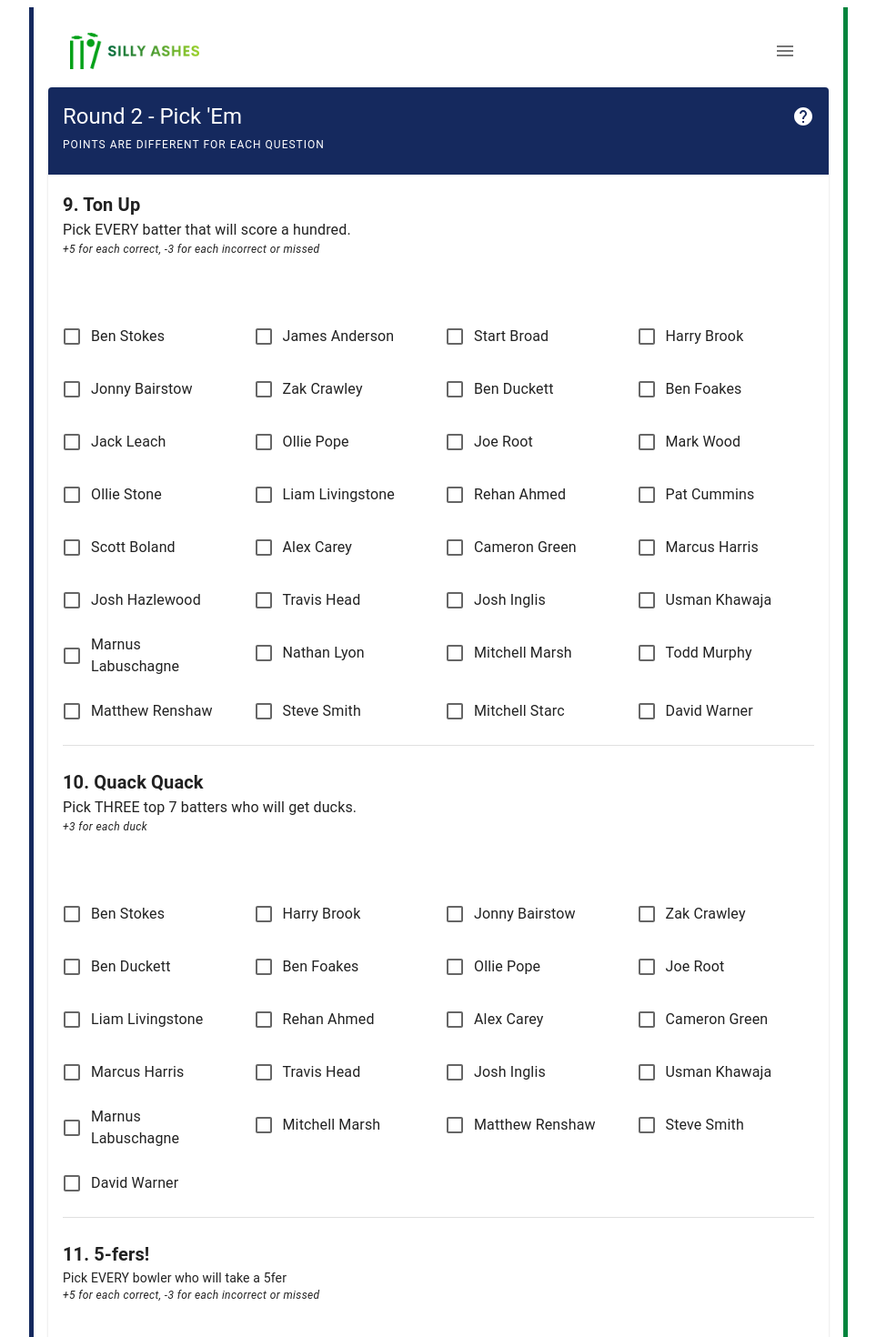
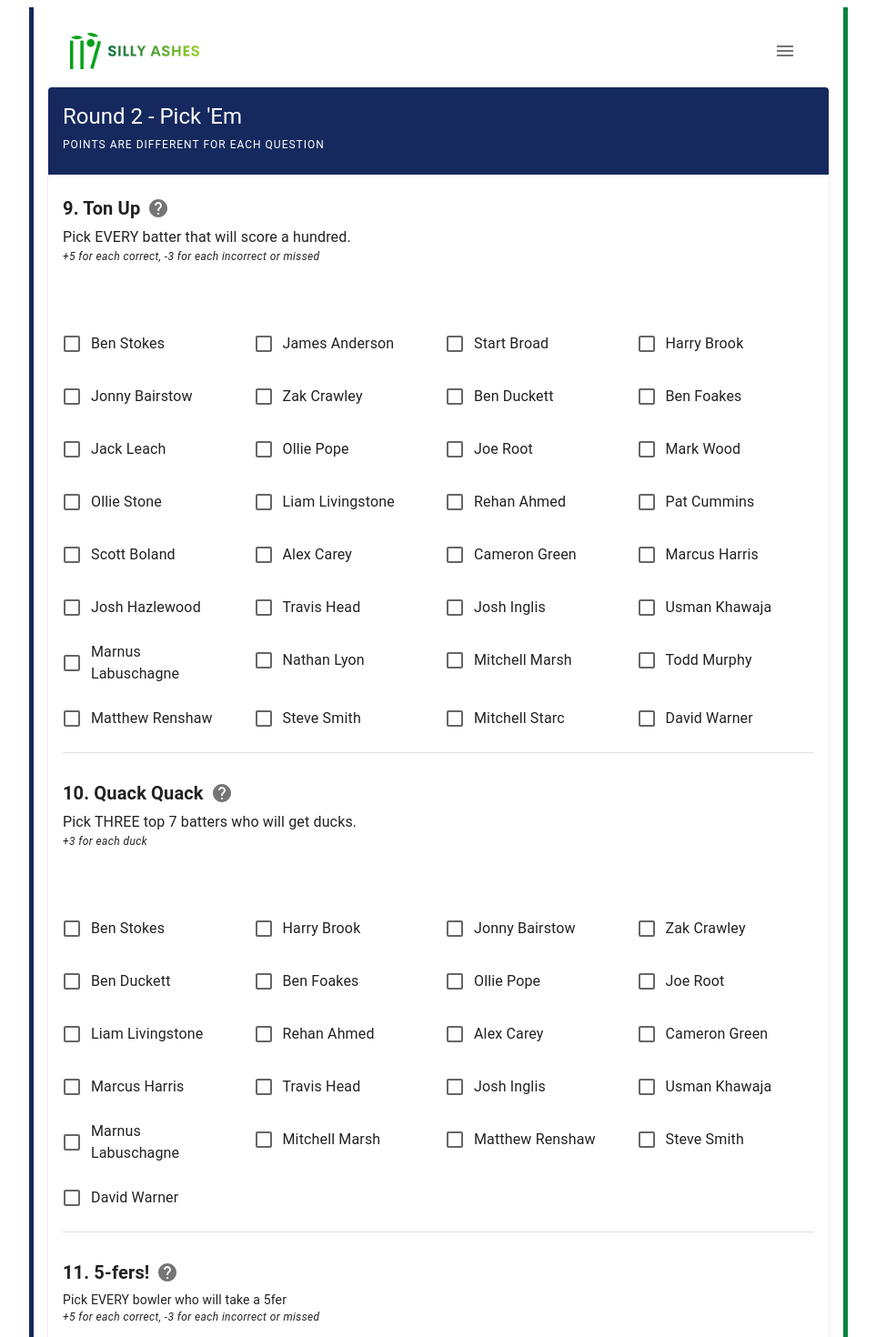
Before and after one commit to mdnrosen/sillyashes, a React (Create React App) app: page /pick in a window 1280 px wide. Shown: the top 1470 px of the page at 91% size, without its empty margins (158-1121 px from the left). Built offline with nearby package versions, Linux system fonts and the light colour scheme.

Commit message:
helpers now as a tool tip next to each question, no more modals

```diff
--- a/src/components/BigHitters.js
+++ b/src/components/BigHitters.js
@@ -2,6 +2,8 @@ import React, { useState, useEffect, useContext } from 'react'
 import players from '../players.json'
 import { Box, Divider,FormControl, Grid, InputLabel, MenuItem, Select, Typography } from '@mui/material'
 import { GuessContext } from '../App'
+import QTitle from './QTitle'
+
 
 const BigHitters = ({ handlePickem, question }) => {
     const guesses = useContext(GuessContext)
@@ -29,7 +31,11 @@ const BigHitters = ({ handlePickem, question }) => {
     return (
         <Grid item xs={12}>
             <Box sx={{ display: 'flex', flexDirection: 'column', width: '100%'}}>
-                <Typography variant="h6"><b>{question.num}. {question.title}</b></Typography>
+                <QTitle
+                    title={question.title}
+                    num={question.num}
+                    help={question.help}
+                />
                 <Typography variant="body2">{question.question}</Typography>
                 <Typography variant="caption"><i>{question.marks}</i></Typography>
 
--- a/src/components/FiveWickets.js
+++ b/src/components/FiveWickets.js
@@ -2,7 +2,7 @@ import React, { useState, useEffect, useContext } from 'react'
 import players from '../players.json'
 import { getAvatarName, getBGColor } from '../helpers'
 import { Box, Checkbox, Chip, Divider, FormControlLabel, FormGroup, Grid, Toolbar, Tooltip, Typography } from '@mui/material'
-
+import QTitle from './QTitle'
 import { GuessContext } from '../App'
 
 
@@ -33,8 +33,11 @@ const FiveWickets = ({ handlePickem, question }) => {
     return (
         <Grid item >
             <Box sx={{ display: 'flex', flexDirection: 'column'}}>
-                <Typography variant="h6"><b>{question.num}. {question.title}</b></Typography>
-                <Typography variant="body2">{question.question}</Typography>
+                <QTitle
+                    title={question.title}
+                    num={question.num}
+                    help={question.help}
+                />                   <Typography variant="body2">{question.question}</Typography>
                 <Typography variant="caption"><i>{question.marks}</i></Typography>
                 <Toolbar disableGutters >
                     <Box sx={{ display: 'flex', flexWrap: 'wrap', my: 1}}>
--- a/src/components/FullStraight.js
+++ b/src/components/FullStraight.js
@@ -2,7 +2,7 @@ import React, { useState, useEffect, useContext } from 'react'
 import players from '../players.json'
 import { Box, FormControl, InputLabel, Select, MenuItem, Grid, Typography } from '@mui/material'
 import { GuessContext } from '../App'
-
+import QTitle from './QTitle'
 const FullStraight = ({ handlePickem, question }) => {
     const guesses = useContext(GuessContext)
     const bowlersAus = players.filter(p => p.team === 'Australia' && p.bowler)
@@ -30,8 +30,11 @@ const FullStraight = ({ handlePickem, question }) => {
     return (
         <Grid item xs={12}>
             <Box sx={{ display: 'flex', flexDirection: 'column', width: '100%'}}>
-                <Typography variant="h6"><b>{question.num}. {question.title}</b></Typography>
-                <Typography variant="body2">{question.question}</Typography>
+                <QTitle
+                    title={question.title}
+                    num={question.num}
+                    help={question.help}
+                />                   <Typography variant="body2">{question.question}</Typography>
                 <Typography variant="caption"><i>{question.marks}</i></Typography>
 
                 <Grid container spacing={2} sx={{ mt: 1}}>
--- a/src/components/HeadtoHead.js
+++ b/src/components/HeadtoHead.js
@@ -1,18 +1,15 @@
 import { Box, Button, Card, CardActions, CardContent, CardHeader, Divider, FormControlLabel, Grid, IconButton, Radio, RadioGroup, Typography } from '@mui/material'
 import React, { useState, useContext } from 'react'
-import { Help } from '@mui/icons-material'
 import { useNavigate } from 'react-router-dom'
 
 import data from '../master.json'
 
-import HelpModal from './HelpModal'
 import { GuessContext } from '../App'
+import QTitle from './QTitle'
 
 const HeadtoHead = ({ setGuesses }) => {
     const guesses = useContext(GuessContext)
     const getRoundQs = () => data.filter(d => d.roundNum === 1)
-    const [ open, setOpen ] = useState(false)
-    const toggle = () => setOpen(!open)
     const navigate = useNavigate()
 
 
@@ -24,33 +21,24 @@ const HeadtoHead = ({ setGuesses }) => {
 
     return (
         <Card sx={{ md: {my: 1} }}>
-            <HelpModal
-                open={open}
-                toggle={toggle}
-                questions={getRoundQs().filter(q => q.help)}
-            />
-
             <CardHeader
                 sx={{ display: 'flex', justifyContent: 'center', background: '#15295e', color: 'white', borderBottom: 1}}
                 title={<Typography textAlign="left" variant="h5">Head to Head</Typography>}
                 subheader={<Typography textAlign="left" variant="overline">+5 points for each correct</Typography>}
-                action={
-                <IconButton
-                    onClick={() => toggle()}
-                    sx={{ color: 'white'}}>
-                        <Help />
-                </IconButton>
-                }
             />
             <Divider />
 
-            <CardContent>
+            <CardContent sx={{ mb: 3 }}>
                 <Box component="form" onChange={handleChange}>
                     <Grid container spacing={3}>
                         {getRoundQs().map((q, i) =>
                             <Grid key={i} item xs={12}>
                                 <RadioGroup sx={{ mb: 1}}>
-                                    <Typography variant="h6"><b>{q.num}. {q.title}</b></Typography>
+                                    <QTitle
+                                        title={q.title}
+                                        num={q.num}
+                                        help={q.help}
+                                    />
                                     <Typography variant="body2">{q.question}</Typography>
                                     {q.options.map((opt, i) => {
                                         return (
--- a/src/components/Hundreds.js
+++ b/src/components/Hundreds.js
@@ -1,9 +1,11 @@
 import React, { useState, useEffect, useContext } from 'react'
 import players from '../players.json'
 import { getAvatarName, getBGColor } from '../helpers'
-import { Box, Checkbox, Chip, Divider, FormControlLabel, FormGroup, Grid, Toolbar, Tooltip, Typography, } from '@mui/material'
+import { Box, Checkbox, Chip, Divider, FormControlLabel, FormGroup, Grid, IconButton, Toolbar, Tooltip, Typography, } from '@mui/material'
 
 import { GuessContext } from '../App'
+import { Help } from '@mui/icons-material'
+import QTitle from './QTitle'
 
 
 
@@ -33,7 +35,6 @@ const Hundreds = ({ handlePickem, question }) => {
 
 
 
-
     const renderCheckbox = (name, i) => (
             <Grid item xs={12} sm={6} md={4} lg={3} key={i}>
                 <FormGroup
@@ -56,7 +57,12 @@ const Hundreds = ({ handlePickem, question }) => {
     return (
         <Grid item >
             <Box sx={{ display: 'flex', flexDirection: 'column'}}>
-                    <Typography variant="h6"><b>{question.num}. {question.title}</b></Typography>
+                <QTitle
+                    title={question.title}
+                    num={question.num}
+                    help={question.help}
+                />
+
                     <Typography variant="body1">{question.question}</Typography>
                     <Typography variant="caption"><i>{question.marks}</i></Typography>
                     <Toolbar disableGutters >
--- a/src/components/Multis.js
+++ b/src/components/Multis.js
@@ -1,19 +1,15 @@
 import { Box, Button, Card, CardActions, CardContent, CardHeader, Divider, FormControlLabel, Grid, IconButton, Radio, RadioGroup, Typography } from '@mui/material'
-import React, { useState, useContext } from 'react'
-import { Help } from '@mui/icons-material'
+import React, { useContext } from 'react'
 import { useNavigate } from 'react-router-dom'
 
-
+import QTitle from './QTitle'
 import data from '../master.json'
-import HelpModal from './HelpModal'
 import { GuessContext } from '../App'
 const Multis = ({ setGuesses }) => {
-    const [ open, setOpen ] = useState(false)
     const guesses = useContext(GuessContext)
     const getRoundQs = () => data.filter(d => d.roundNum === 4)
 
 
-    const toggle = () => setOpen(!open)
 
     const navigate = useNavigate()
 
@@ -26,32 +22,25 @@ const Multis = ({ setGuesses }) => {
 
     return (
         <Card sx={{ md: {m: 1} }}>
-            <HelpModal
-                open={open}
-                toggle={toggle}
-                questions={getRoundQs().filter(q => q.help)}
-            />
             <CardHeader
                 sx={{ display: 'flex', justifyContent: 'center', background: '#15295e', color: 'white', borderBottom: 1}}
                 title={<Typography textAlign="left" variant="h5">Randoms</Typography>}
                 subheader={<Typography textAlign="left" variant="overline">+5 points for each correct</Typography>}
-                action={
-                <IconButton
-                    onClick={() => toggle()}
-                    sx={{ color: 'white'}}>
-                        <Help />
-                </IconButton>
-                }
+
             />
             <Divider />
 
-            <CardContent>
+            <CardContent sx={{ mb: 3 }}>
                 <Box component="form" onChange={handleChange}>
                     <Grid container spacing={3}>
                         {getRoundQs().map((q, i) =>
                             <Grid key={q.name} item xs={12}>
                                 <RadioGroup>
-                                    <Typography variant="h6"><b>{q.num}. {q.title}</b></Typography>
+                                    <QTitle
+                                        title={q.title}
+                                        num={q.num}
+                                        help={q.help}
+                                    />
                                     <Typography sx={{ mb: 1}}variant="body1">{q.question}</Typography>
                                     {q.options.map((opt, i) =>
                                         <FormControlLabel
--- a/src/components/Numbers.js
+++ b/src/components/Numbers.js
@@ -1,15 +1,12 @@
 import { Box, Button, Card, CardActions, CardContent, CardHeader, Divider, Grid, FormControl, IconButton, TextField, Typography  } from '@mui/material'
-import React, { useState, useContext } from 'react'
+import React, { useContext } from 'react'
 import { useNavigate } from 'react-router-dom'
-import HelpModal from './HelpModal'
-import { Help } from '@mui/icons-material'
 import { GuessContext } from '../App'
+import QTitle from './QTitle'
 import data from '../master.json'
 
 const Numbers = ({ setGuesses }) => {
-    const [ open, setOpen ] = useState(false)
     const guesses = useContext(GuessContext)
-    const toggle = () => setOpen(!open)
     const getRoundQs = () => data.filter(d => d.roundNum === 3)
     const navigate = useNavigate()
     const handleChange = (e) => {
@@ -20,22 +17,10 @@ const Numbers = ({ setGuesses }) => {
 
     return (
         <Card sx={{ md: { m: 1 }}}>
-            <HelpModal
-                open={open}
-                toggle={toggle}
-                questions={getRoundQs().filter(q => q.help)}
-            />
            <CardHeader
                 sx={{ display: 'flex', justifyContent: 'flex-start', background: '#15295e', color: 'white', borderBottom: 1}}
                 title={<Typography textAlign="left" variant="h5">Round 3 - Numbers</Typography>}
                 subheader={<Typography textAlign="left" variant="overline">+5 points (within 5%), +3 points (within 10%), +1 point (within 15%)</Typography>}
-                action={
-                    <IconButton
-                        onClick={() => toggle()}
-                        sx={{ color: 'white'}}>
-                            <Help />
-                    </IconButton>
-                    }
             />
             <Divider />
             <CardContent>
@@ -44,7 +29,11 @@ const Numbers = ({ setGuesses }) => {
                         {getRoundQs().map((q, i) =>
                             <Grid item xs={12} sx={{ mb: 2}} key={i}>
                                 <FormControl sx={{ width: { xs: '100%', sm: '50%'}}}>
-                                    <Typography variant="h6"><b>{q.num}. {q.title}</b></Typography>
+                                    <QTitle
+                                        title={q.title}
+                                        num={q.num}
+                                        help={q.help}
+                                    />
                                     <Typography variant="body1">{q.question}</Typography>
                                     <TextField
                                         margin="normal"
--- a/src/components/PickEm.js
+++ b/src/components/PickEm.js
@@ -1,7 +1,6 @@
 import React, { useState, useContext } from 'react'
 import { useNavigate } from 'react-router-dom'
 import { Box, Button, Card, CardActions, CardContent, CardHeader, Divider, Grid, IconButton, Typography } from '@mui/material'
-import { Help } from '@mui/icons-material'
 
 
 import data from '../master.json'
@@ -10,16 +9,12 @@ import Quack from './Quack'
 import FiveWickets from './FiveWickets'
 import BigHitters from './BigHitters'
 import FullStraight from './FullStraight'
-import HelpModal from './HelpModal'
 import { GuessContext } from '../App'
 
 
 const PickEm = ({ setGuesses }) => {
     const guesses = useContext(GuessContext)
     const getRoundQs = () => data.filter(d => d.roundNum === 2)
-
-    const [ open, setOpen ] = useState(false)
-    const toggle = () => setOpen(!open)
 
     const navigate = useNavigate()
 
@@ -36,24 +31,12 @@ const PickEm = ({ setGuesses }) => {
 
     return (
         <Card sx={{ md: {m: 1} }}>
-            <HelpModal
-                open={open}
-                toggle={toggle}
-                questions={getRoundQs().filter(q => q.help)}
-            />
             <CardHeader
                 sx={{ display: 'flex', justifyContent: 'center', background: '#15295e', color: 'white', borderBottom: 1}}
                 title={<Typography textAlign="left" variant="h5">Round 2 - Pick 'Em</Typography>}
                 subheader={<Typography textAlign="left" variant="overline">Points are different for each question</Typography>}
-                action={
-                <IconButton
-                    onClick={() => toggle()}
-                    sx={{ color: 'white'}}>
-                        <Help />
-                </IconButton>
-                }
             />
-            <CardContent>
+            <CardContent sx={{ mb: 3}}>
                 <Box component="form" >
                     <Grid container spacing={3}>
                         <Hundreds
--- /dev/null
+++ b/src/components/QTitle.js
@@ -0,0 +1,24 @@
+import { Box, IconButton, Tooltip, Typography } from '@mui/material'
+import { Help } from '@mui/icons-material'
+import { React } from 'react'
+
+
+
+const QTitle = ({ title, num, help }) => {
+    return (
+        <Box component="span" sx={{ display: 'flex', alignItems: 'center'}}>
+            <Typography variant="h6"><b>{num}. {title}</b></Typography>
+            {help ?
+                <Tooltip title={help} arrow placement="bottom-start">
+                    <IconButton>
+                        <Help />
+                    </IconButton>
+                </Tooltip>
+                :
+                null
+            }
+        </Box>
+    )
+}
+
+export default QTitle
--- a/src/components/Quack.js
+++ b/src/components/Quack.js
@@ -4,7 +4,7 @@ import { getAvatarName, getBGColor } from '../helpers'
 import { Box, Checkbox, Chip, Divider, FormControlLabel, FormGroup, Grid, Toolbar, Tooltip, Typography } from '@mui/material'
 
 import { GuessContext } from '../App'
-
+import QTitle from './QTitle'
 const Quack = ({ handlePickem, question }) => {
     const guesses = useContext(GuessContext)
 
@@ -40,9 +40,12 @@ const Quack = ({ handlePickem, question }) => {
 
     return (
         <Grid item>
-
             <Box sx={{ display: 'flex', flexDirection: 'column'}}>
-                <Typography variant="h6"><b>{question.num}. {question.title}</b></Typography>
+                <QTitle
+                    title={question.title}
+                    num={question.num}
+                    help={question.help}
+                />
                 <Typography variant="body1">{question.question}</Typography>
                 <Typography variant="caption"><i>{question.marks}</i></Typography>
 
--- a/src/components/TrueFalse.js
+++ b/src/components/TrueFalse.js
@@ -1,16 +1,14 @@
-import React, { useState, useContext } from 'react'
+import React, { useContext } from 'react'
 import { Box, Button, Card, CardActions, CardContent, CardHeader, Divider, FormControlLabel, Grid, IconButton, Radio, RadioGroup, Typography } from '@mui/material'
-import { Help } from '@mui/icons-material'
 import { useNavigate } from 'react-router-dom'
-import HelpModal from './HelpModal'
 import data from '../master.json'
+
+import QTitle from './QTitle'
 import { GuessContext } from '../App'
 
 
 const TrueFalse = ({ setGuesses }) => {
     const guesses = useContext(GuessContext)
-    const [ open, setOpen ] = useState(false)
-    const toggle = () => setOpen(!open)
     const getRoundQs = () => data.filter(d => d.roundNum === 5)
 
     const options = [{ value: true, label: 'True' },{ value: false, label: 'False'}]
@@ -22,32 +20,24 @@ const TrueFalse = ({ setGuesses }) => {
 
     return (
         <Card sx={{ md: {m: 1} }}>
-            <HelpModal
-                open={open}
-                toggle={toggle}
-                questions={getRoundQs().filter(q => q.help)}
-            />
             <CardHeader
                 sx={{ display: 'flex', justifyContent: 'center', background: '#15295e', color: 'white', borderBottom: 1}}
                 title={<Typography textAlign="left" variant="h5">True or False</Typography>}
                 subheader={<Typography textAlign="left" variant="overline">+5 for each correct</Typography>}
-                action={
-                <IconButton
-                    onClick={() => toggle()}
-                    sx={{ color: 'white'}}>
-                        <Help />
-                </IconButton>
-                }
             />
             <Divider />
 
-            <CardContent>
+            <CardContent sx={{ mb: 3 }}>
                 <Box component="form" onChange={handleChange}>
                     <Grid container spacing={3}>
                         {getRoundQs().map((q, i) =>
                             <Grid key={i} item xs={12}>
                                 <RadioGroup>
-                                    <Typography variant="h6"><b>{q.num}. {q.title}</b></Typography>
+                                    <QTitle
+                                        title={q.title}
+                                        num={q.num}
+                                        help={q.help}
+                                    />
                                     <Typography sx={{ mb: 1}}variant="body1">{q.question}</Typography>
                                     {q.options.map((opt, i) =>
                                         <FormControlLabel
--- a/src/master.json
+++ b/src/master.json
@@ -233,6 +233,7 @@
         "roundNum" : 2,
         "name" : "5fers",
         "title" : "5-fers!",
+        "help" : "No extra points for multiple 5fers",
         "marks" : "+5 for each correct, -3 for each incorrect or missed",
         "question" : "Pick EVERY bowler who will take a 5fer",
         "options" : "bowler"
@@ -287,6 +288,7 @@
         "roundName": "Numbers",
         "roundNum" : 3,
         "title": "Go Hard",
+        "help" : "Rounded to the nearest whole number please",
         "question" : "What will Ben Stokes' batting strike rate be?",
         "answer" : "",
         "name": "num_stokesSR"
@@ -717,7 +719,7 @@
     {
         "num" : 35,
         "title": "Dead Rubber",
-        "help": "By 'decided', we mean who retains / wins the Ashes",
+        "help": "By 'decided', we mean the winner or retainer of the Ashes",
         "question" : "The Ashes will be decided before the 5th Test.",
         "name": "tf_decided",
         "roundName" : "True or False",
```
